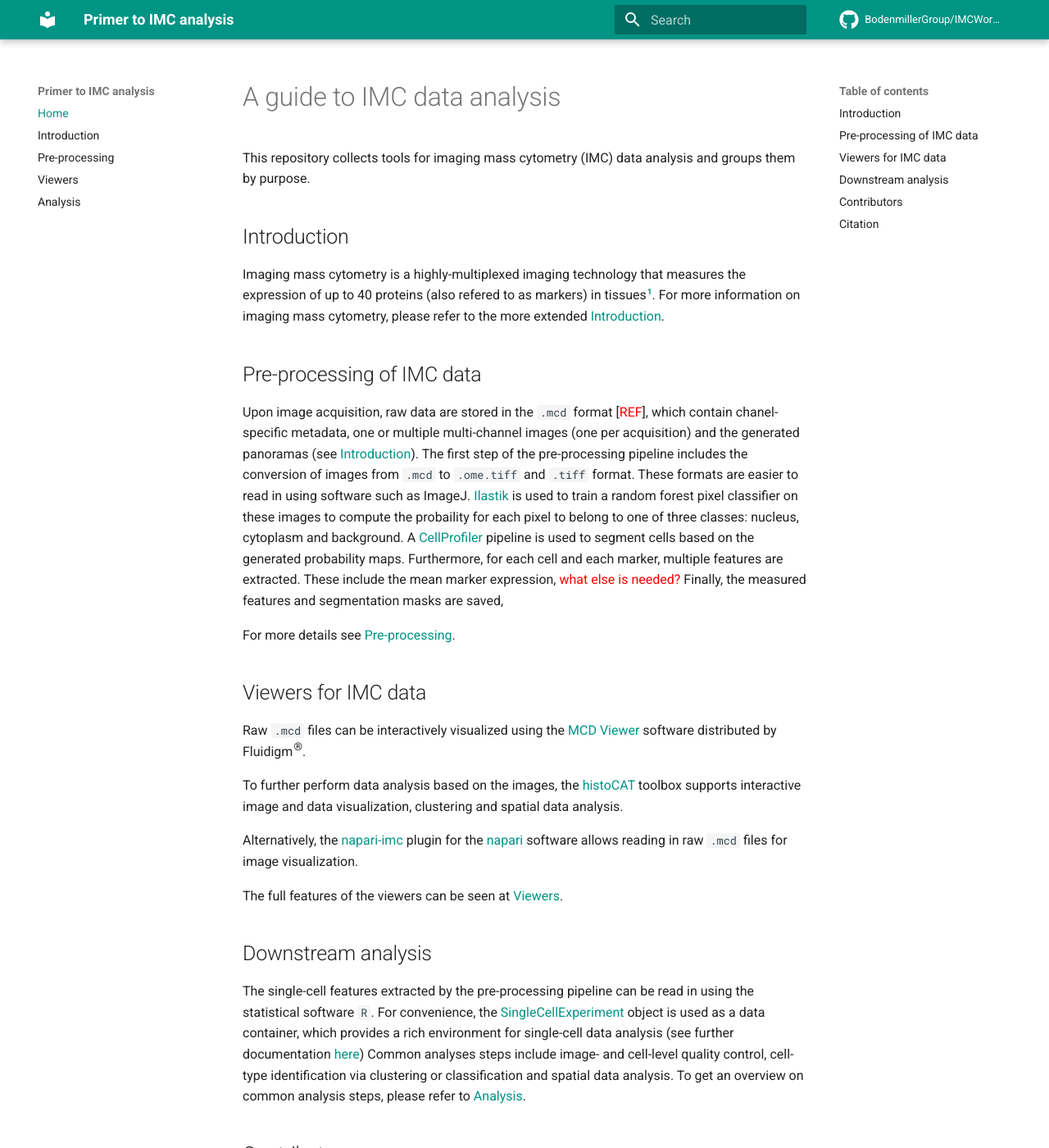
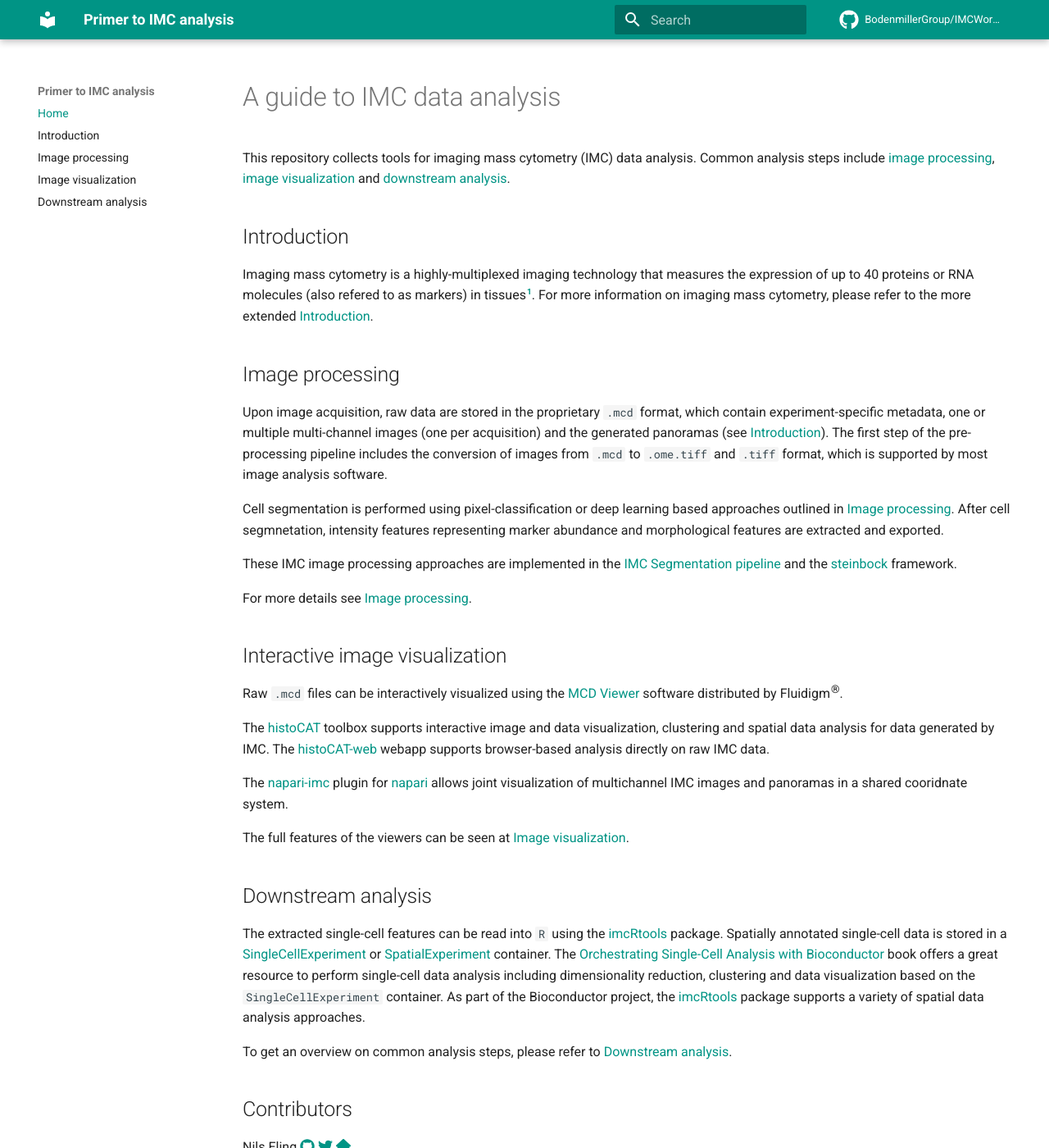
Before and after one commit to BodenmillerGroup/IMCWorkflow, an MkDocs documentation site: the page built from docs/index.md, in a window 1280 px wide and 1400 px high. Shown: the whole window at 82% size. Built offline with MkDocs 1.6.1 and Material for MkDocs 9.7.7, drawn with Linux system fonts in a browser that asks for light colours; comment, search, counter and statistics services are not loaded; some of the changed text lies outside the part shown.

Commit message:
New outline

```diff
--- a/docs/index.md
+++ b/docs/index.md
@@ -1,47 +1,55 @@
+---
+hide:
+  - toc
+---
+
 # A guide to IMC data analysis
 
-This repository collects tools for imaging mass cytometry (IMC) data analysis and groups them by purpose.
+This repository collects tools for imaging mass cytometry (IMC) data analysis.
+Common analysis steps include [image processing](process.md), [image visualization](viewers.md) and [downstream analysis](analysis.md).
 
 ## Introduction
 
-Imaging mass cytometry is a highly-multiplexed imaging technology that measures the expression of up to 40 proteins (also refered to as markers) in tissues[^fn1].
+Imaging mass cytometry is a highly-multiplexed imaging technology that measures the expression of up to 40 proteins or RNA molecules (also refered to as markers) in tissues[^fn1].
 For more information on imaging mass cytometry, please refer to the more extended [Introduction](intro.md).
 
-## Pre-processing of IMC data
+## Image processing
 
-Upon image acquisition, raw data are stored in the `.mcd` format [<span style="color: red;">REF</span>], which contain chanel-specific metadata, one or multiple multi-channel images (one per acquisition) and the generated panoramas (see [Introduction](intro.md)).
-The first step of the pre-processing pipeline includes the conversion of images from `.mcd` to `.ome.tiff` and `.tiff` format.
-These formats are easier to read in using software such as ImageJ.
-[Ilastik](https://www.ilastik.org/) is used to train a random forest pixel classifier on these images to compute the probaility for each pixel to belong to one of three classes: nucleus, cytoplasm and background.
-A [CellProfiler](https://cellprofiler.org/) pipeline is used to segment cells based on the generated probability maps.
-Furthermore, for each cell and each marker, multiple features are extracted.
-These include the mean marker expression, <span style="color: red;">what else is needed?</span>
-Finally, the measured features and segmentation masks are saved,
+Upon image acquisition, raw data are stored in the proprietary `.mcd` format, which contain experiment-specific metadata, one or multiple multi-channel images (one per acquisition) and the generated panoramas (see [Introduction](intro.md)).
+The first step of the pre-processing pipeline includes the conversion of images from `.mcd` to `.ome.tiff` and `.tiff` format, which is supported by most image analysis software.
 
-For more details see [Pre-processing](prepro.md).
+Cell segmentation is performed using pixel-classification or deep learning based approaches outlined in [Image processing](process.md).
+After cell segmnetation, intensity features representing marker abundance and morphological features are extracted and exported.
 
-## Viewers for IMC data
+These IMC image processing approaches are implemented in the [IMC Segmentation pipeline](https://github.com/BodenmillerGroup/ImcSegmentationPipeline) and the [steinbock](https://github.com/BodenmillerGroup/steinbock) framework.
+
+For more details see [Image processing](prepro.md).
+
+## Interactive image visualization
 
 Raw `.mcd` files can be interactively visualized using the [MCD Viewer](https://www.fluidigm.com/software) software distributed by Fluidigm<sup>&reg;</sup>.
 
-To further perform data analysis based on the images, the [histoCAT](https://bodenmillergroup.github.io/histoCAT/) toolbox supports interactive image and data visualization, clustering and spatial data analysis.
+The [histoCAT](https://bodenmillergroup.github.io/histoCAT/) toolbox supports interactive image and data visualization, clustering and spatial data analysis for data generated by IMC.
+The [histoCAT-web](https://github.com/BodenmillerGroup/histocat-web) webapp supports browser-based analysis directly on raw IMC data.
 
-Alternatively, the [napari-imc](https://github.com/BodenmillerGroup/napari-imc) plugin for the [napari](https://napari.org/) software allows reading in raw `.mcd` files for image visualization.
+The [napari-imc](https://github.com/BodenmillerGroup/napari-imc) plugin for [napari](https://napari.org/) allows joint visualization of multichannel IMC images and panoramas in a shared cooridnate system.
 
-The full features of the viewers can be seen at [Viewers](viewers.md).
+The full features of the viewers can be seen at [Image visualization](viewers.md).
 
 ## Downstream analysis
 
-The single-cell features extracted by the pre-processing pipeline can be read in using the statistical software `R`.
-For convenience, the [SingleCellExperiment](https://bioconductor.org/packages/devel/bioc/html/SingleCellExperiment.html) object is used as a data container, which provides a rich environment for single-cell data analysis (see further documentation [here](https://bioconductor.org/books/release/OSCA/))
-Common analyses steps include image- and cell-level quality control, cell-type identification via clustering or classification and spatial data analysis.
-To get an overview on common analysis steps, please refer to [Analysis](analysis.md).
+The  extracted single-cell features can be read into `R` using the [imcRtools](https://bioconductor.org/packages/imcRtools) package.
+Spatially annotated single-cell data is stored in a [SingleCellExperiment](https://bioconductor.org/packages/SingleCellExperiment) or [SpatialExperiment](https://bioconductor.org/packages/SpatialExperiment) container.
+The [Orchestrating Single-Cell Analysis with Bioconductor](https://bioconductor.org/books/release/OSCA/) book offers a great resource to perform single-cell data analysis including dimensionality reduction, clustering and data visualization based on the `SingleCellExperiment` container.
+As part of the Bioconductor project, the [imcRtools](https://bioconductor.org/packages/imcRtools) package supports a variety of spatial data analysis approaches.
+
+To get an overview on common analysis steps, please refer to [Downstream analysis](analysis.md).
 
 ## Contributors
 
 Nils Eling [:fontawesome-brands-github:](https://github.com/nilseling) [:fontawesome-brands-twitter:](https://twitter.com/NilsEling) [:fontawesome-solid-home:](https://nilseling.github.io/)
 
-Whoever wants to contribute
+Jonas Windhager [:fontawesome-brands-github:](https://github.com/jwindhager) [:fontawesome-brands-twitter:](https://twitter.com/JonasWindhager)
 
 ## Citation
 
--- a/mkdocs.yml
+++ b/mkdocs.yml
@@ -15,9 +15,9 @@ site_name: Primer to IMC analysis
 nav:
     - Home: index.md
     - Introduction: intro.md
-    - Pre-processing: prepro.md
-    - Viewers: viewers.md
-    - Analysis: analysis.md
+    - Image processing: process.md
+    - Image visualization: viewers.md
+    - Downstream analysis: analysis.md
 
 markdown_extensions:
     - footnotes
```
Also changed, not shown: docs/prepro.md (deleted, +0 -15 lines), docs/process.md (added, +21 -0 lines).
